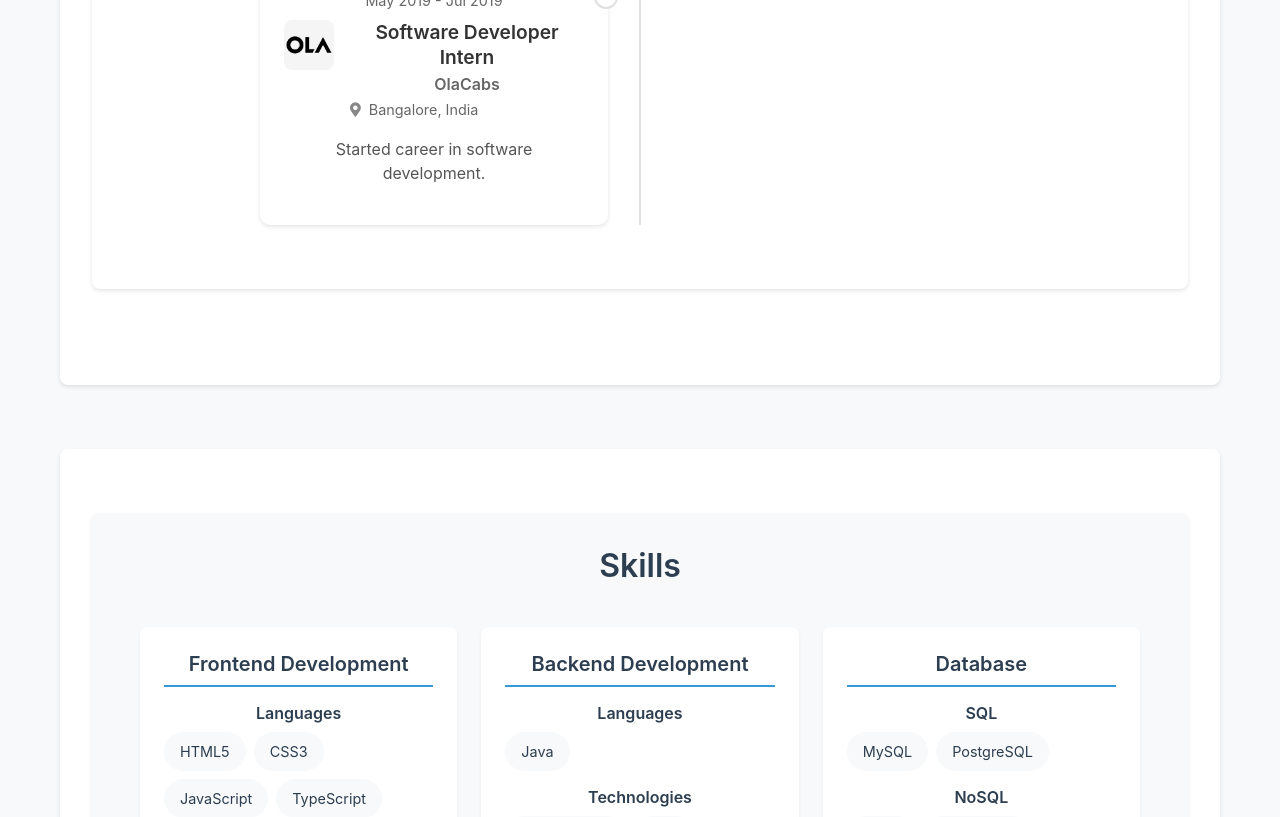
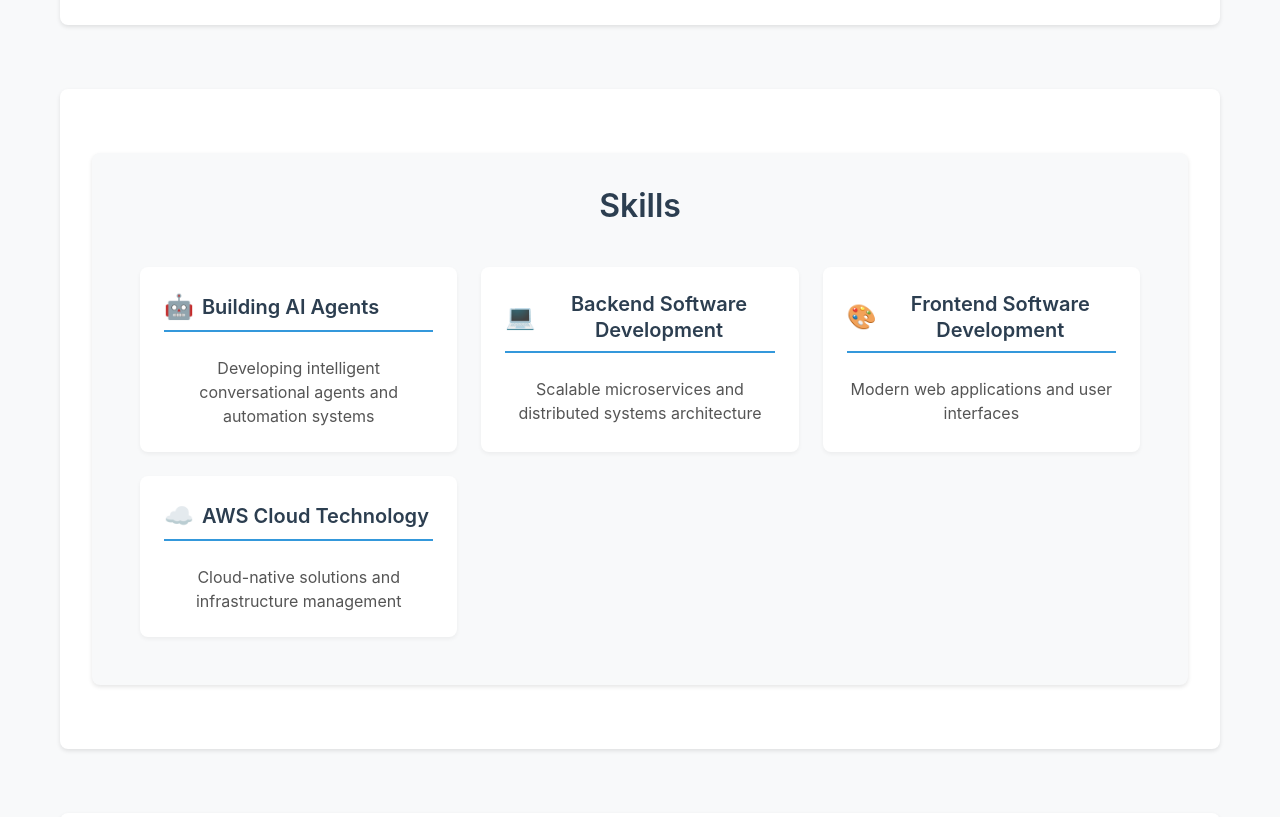
Before and after one commit to bibhudhendra/my-website, a React (Create React App) app: page / in a window 1280 px wide. Shown: the part 1980-2797 px from the top of the page. Built offline with nearby package versions, Linux system fonts and the light colour scheme.

Commit message:
Update details

```diff
--- a/src/components/CareerJourney.css
+++ b/src/components/CareerJourney.css
@@ -74,7 +74,7 @@
   display: flex;
   align-items: flex-start;
   gap: 1rem;
-  margin-bottom: 1rem;
+  margin-bottom: 0.5rem;
 }
 
 .company-logo {
@@ -123,25 +123,6 @@
   color: #888;
 }
 
-.timeline-content p {
-  color: #555;
-  margin: 0 0 1rem 0;
-  line-height: 1.5;
-}
-
-.technologies {
-  display: flex;
-  flex-wrap: wrap;
-  gap: 0.5rem;
-}
-
-.tech-tag {
-  background-color: #f0f0f0;
-  padding: 0.3rem 0.8rem;
-  border-radius: 15px;
-  font-size: 0.8rem;
-  color: #555;
-}
 
 @media (max-width: 768px) {
   .timeline::before {
--- a/src/components/CareerJourney.js
+++ b/src/components/CareerJourney.js
@@ -11,8 +11,6 @@ const CareerJourney = () => {
       title: 'Software Dev Engineer-II',
       company: 'AWS',
       location: 'Seattle, US',
-      description: 'Leading development of key features and mentoring junior developers.',
-      technologies: ['React', 'Node.js', 'AWS'],
       logo: awsLogo
     },
     {
@@ -20,8 +18,6 @@ const CareerJourney = () => {
       title: 'Software Dev Engineer-II',
       company: 'Amazon',
       location: 'Hyderabad, India',
-      description: 'Leading development of key features and mentoring junior developers.',
-      technologies: ['React', 'Node.js', 'AWS'],
       logo: amazonLogo
     },
     {
@@ -29,8 +25,6 @@ const CareerJourney = () => {
       title: 'Software Dev Engineer-I',
       company: 'Amazon',
       location: 'Hyderabad, India',
-      description: 'Developed and maintained multiple web applications.',
-      technologies: ['JavaScript', 'Python', 'MongoDB'],
       logo: amazonLogo
     },
     {
@@ -38,8 +32,6 @@ const CareerJourney = () => {
       title: 'Software Dev Engineer-I',
       company: 'OlaFoods',
       location: 'Bangalore, India',
-      description: 'Started career in software development.',
-      technologies: ['HTML', 'CSS', 'JavaScript'],
       logo: olaLogo
     },
     {
@@ -47,9 +39,7 @@ const CareerJourney = () => {
       title: 'Software Developer Intern',
       company: 'OlaCabs',
       location: 'Bangalore, India',
-      logo: olaLogo,
-      description: 'Started career in software development.',
-      technologies: ['HTML', 'CSS', 'JavaScript']
+      logo: olaLogo
     }
   ];
 
@@ -76,7 +66,6 @@ const CareerJourney = () => {
                   </div>
                 </div>
               </div>
-              <p>{exp.description}</p>
             </div>
           </div>
         ))}
--- a/src/components/Contact.js
+++ b/src/components/Contact.js
@@ -3,15 +3,13 @@ import './Contact.css';
 
 const Contact = () => {
   const [copiedEmail, setCopiedEmail] = useState(false);
-  const [copiedPhone, setCopiedPhone] = useState(false);
   const email = 'patibibhudhendra@gmail.com';
-  const phone = '+91-8083138399';
 
-  const copyToClipboard = async (text, setCopied) => {
+  const copyToClipboard = async (text) => {
     try {
       await navigator.clipboard.writeText(text);
-      setCopied(true);
-      setTimeout(() => setCopied(false), 2000); // Reset after 2 seconds
+      setCopiedEmail(true);
+      setTimeout(() => setCopiedEmail(false), 2000); // Reset after 2 seconds
     } catch (err) {
       console.error('Failed to copy text: ', err);
     }
@@ -27,23 +25,11 @@ const Contact = () => {
               {email}
             </a>
             <button
-              onClick={() => copyToClipboard(email, setCopiedEmail)}
+              onClick={() => copyToClipboard(email)}
               className="copy-button"
               aria-label="Copy email to clipboard"
             >
               {copiedEmail ? 'Copied!' : 'Copy'}
-            </button>
-          </div>
-          <div className="contact-item">
-            <a href={`tel:${phone}`} className="contact-phone">
-              {phone}
-            </a>
-            <button
-              onClick={() => copyToClipboard(phone, setCopiedPhone)}
-              className="copy-button"
-              aria-label="Copy phone number to clipboard"
-            >
-              {copiedPhone ? 'Copied!' : 'Copy'}
             </button>
           </div>
         </div>
--- a/src/components/Header.js
+++ b/src/components/Header.js
@@ -17,7 +17,7 @@ const Header = () => {
           </div>
           <div className="profile-info">
             <h1>Bibhu Pati</h1>
-            <p className="title">Software Dev Engineer</p>
+            <p className="title">Build Software</p>
             <div className="social-links">
               {socialLinks.map((link, index) => (
                 <a
--- a/src/components/Skills.css
+++ b/src/components/Skills.css
@@ -39,78 +39,23 @@
   font-size: 1.25rem;
   border-bottom: 2px solid #3498db;
   padding-bottom: 0.5rem;
-}
-
-.skill-category ul {
-  list-style: none;
-  padding: 0;
-  margin: 0;
   display: flex;
-  flex-wrap: wrap;
+  align-items: center;
   gap: 0.5rem;
 }
 
-.skill-category li {
-  background-color: #f8f9fa;
-  padding: 0.5rem 1rem;
-  border-radius: 20px;
-  font-size: 0.9rem;
-  color: #2c3e50;
-  transition: background-color 0.3s ease;
+.skill-emoji {
+  font-size: 1.5rem;
 }
 
-.skill-category li:hover {
-  background-color: #e9ecef;
+.skill-description {
+  color: #555;
+  font-size: 1rem;
+  line-height: 1.5;
+  margin: 0;
+  padding-top: 0.5rem;
 }
 
-/* Subcategories Styles */
-.subcategories {
-  margin-top: 1rem;
-}
-
-.subcategory {
-  margin-bottom: 1rem;
-}
-
-.subcategory h4 {
-  color: #2c3e50;
-  margin-bottom: 0.5rem;
-  font-size: 1rem;
-}
-
-.subcategory ul {
-  display: flex;
-  flex-wrap: wrap;
-  gap: 0.5rem;
-  padding: 0;
-  margin: 0;
-  list-style: none;
-}
-
-.subcategory li {
-  background-color: #f8f9fa;
-  padding: 0.5rem 1rem;
-  border-radius: 20px;
-  font-size: 0.9rem;
-  color: #2c3e50;
-  transition: background-color 0.3s ease;
-}
-
-.subcategory li:hover {
-  background-color: #e9ecef;
-}
-
-/* Link styles for DSA section */
-.dsa-links a {
-  color: #3498db;
-  text-decoration: none;
-  transition: color 0.3s ease;
-}
-
-.dsa-links a:hover {
-  color: #2980b9;
-  text-decoration: underline;
-}
 
 /* Responsive Design */
 @media (max-width: 768px) {
@@ -136,10 +81,8 @@
     font-size: 1.1rem;
   }
 
-  .skill-category li,
-  .subcategory li {
-    font-size: 0.8rem;
-    padding: 0.4rem 0.8rem;
+  .skill-description {
+    font-size: 0.9rem;
   }
 }
 
--- a/src/components/Skills.js
+++ b/src/components/Skills.js
@@ -2,105 +2,40 @@ import React from 'react';
 import './Skills.css';
 
 const Skills = () => {
-  const skills = {
-    'Frontend Development': {
-      'Languages': [
-        'HTML5',
-        'CSS3',
-        'JavaScript',
-        'TypeScript'
-      ],
-      'Frameworks': [
-        'Knockout.js'
-      ]
+  const skills = [
+    {
+      emoji: '🤖',
+      title: 'Building AI Agents',
+      description: 'Developing intelligent conversational agents and automation systems'
     },
-    'Backend Development': {
-      'Languages': [
-        'Java'
-      ],
-      'Technologies': [
-        'RESTful APIs',
-        'RPC',
-        'Microservices',
-        'WebSockets'
-      ]
+    {
+      emoji: '💻',
+      title: 'Backend Software Development',
+      description: 'Scalable microservices and distributed systems architecture'
     },
-    'Database': {
-      'SQL': [
-        'MySQL',
-        'PostgreSQL'
-      ],
-      'NoSQL': [
-        'Redis',
-        'DynamoDB',
-        'Cassandra',
-        'Redshift'
-      ]
+    {
+      emoji: '🎨',
+      title: 'Frontend Software Development',
+      description: 'Modern web applications and user interfaces'
     },
-    'AWS': {
-      'Compute': [
-        'EC2',
-        'Lambda',
-        'ECS'
-      ],
-      'Storage': [
-        'S3',
-        'Redshift',
-        'RDS'
-      ],
-      'Others': [
-        'VPC',
-        'Route 53',
-        'API Gateway',
-        'IAM'
-      ]
-    },
-    'DSA': {
-      'Programming Sites': [
-        <a href="https://codeforces.com/profile/bibhudhendra" target="_blank" rel="noopener noreferrer">Codeforces</a>,
-        <a href="https://www.codechef.com/users/bibhudhendra" target="_blank" rel="noopener noreferrer">CodeChef</a>,
-        <a href="https://leetcode.com/u/bibhudhendra/" target="_blank" rel="noopener noreferrer">LeetCode</a>
-      ]
-    },
-    'DevOps & Tools': [
-      'Git',
-      'Docker',
-      'Kubernetes',
-      'Jenkins',
-      'CI/CD',
-      'AWS'
-    ]
-  };
+    {
+      emoji: '☁️',
+      title: 'AWS Cloud Technology',
+      description: 'Cloud-native solutions and infrastructure management'
+    }
+  ];
 
   return (
     <div className="skills-container">
       <h2>Skills</h2>
       <div className="skills-grid">
-        {Object.entries(skills).map(([category, items]) => (
-          <div key={category} className="skill-category">
-            <h3>{category}</h3>
-            {Array.isArray(items) ? (
-              <ul>
-                {items.map((skill) => (
-                  <li key={skill}>{skill}</li>
-                ))}
-              </ul>
-            ) : (
-              <div className="subcategories">
-                {Object.entries(items).map(([subcategory, subItems]) => (
-                  <div key={subcategory} className="subcategory">
-                    <h4>{subcategory}</h4>
-                    <ul className="skills-list">
-                      {subItems.map((skill) => (
-                        <li key={typeof skill === 'string' ? skill : skill.props.href}>
-                          {skill}
-                        </li>
-                      ))}
-                    </ul>
-                  </div>
-                ))}
-              </div>
-            )}
+        {skills.map((skill, index) => (
+          <div key={index} className="skill-category">
+            <h3>
+              <span className="skill-emoji">{skill.emoji}</span>
+              {skill.title}
+            </h3>
+            <p className="skill-description">{skill.description}</p>
           </div>
         ))}
       </div>
--- a/src/components/Thoughts.js
+++ b/src/components/Thoughts.js
@@ -7,7 +7,7 @@ const Thoughts = () => {
       <div className="thoughts-content">
         <h2>Thoughts</h2>
         <p>
-          I believe software has the power to reshape the way we live. Over the past 20-25 years, we've witnessed its transformative potential — but this is just the beginning. The exponential growth of the industry is yet to unfold.
+          I believe software has the power to reshape the way we live. Over the past 20-25 years, we've witnessed its transformative potential — but this is just the beginning with AI world. The impact of softwares in our lives is yet to unfold.
         </p>
       </div>
     </section>
```
